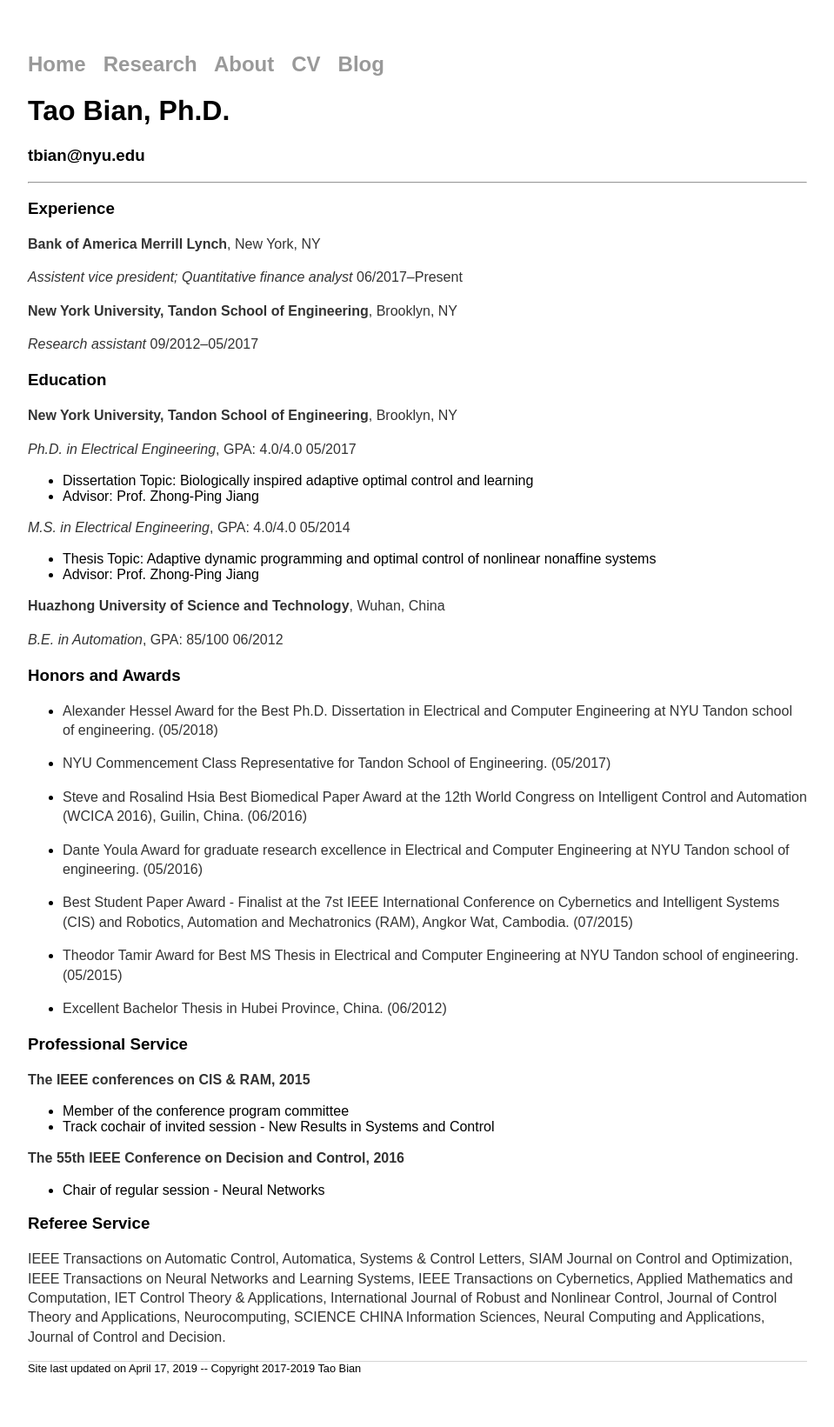
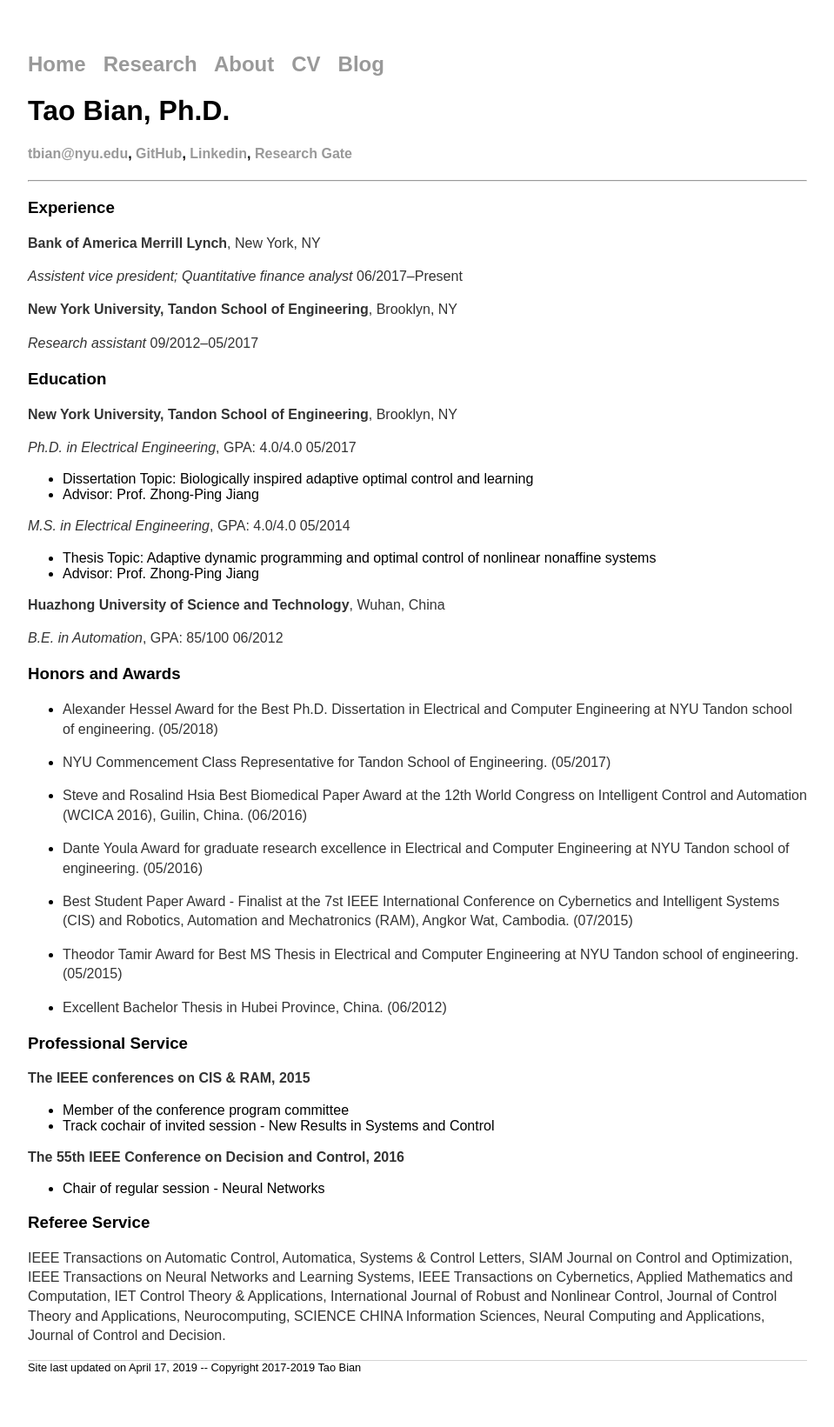
Before and after one commit to tao-bian-nyu/tao-bian-nyu.github.io, a Jekyll site: the page built from cv/index.md, in a window 1280 px wide. Shown: the whole page at 87% size, without its empty margins (160-1119 px from the left). Built offline with Jekyll 4.4.1, drawn with Linux system fonts in a browser that asks for light colours.

Commit message:
Update index.md

```diff
--- a/cv/index.md
+++ b/cv/index.md
@@ -6,7 +6,10 @@
 
 # Tao Bian, Ph.D.
 
-### tbian@nyu.edu
+#### <tbian@nyu.edu>, [GitHub](https://github.com/taobian89), [Linkedin](https://www.linkedin.com/in/tao-bian-a278717a), [Research Gate](https://www.researchgate.net/profile/Tao_Bian2)
+
+
+
 
 ------
 
```
